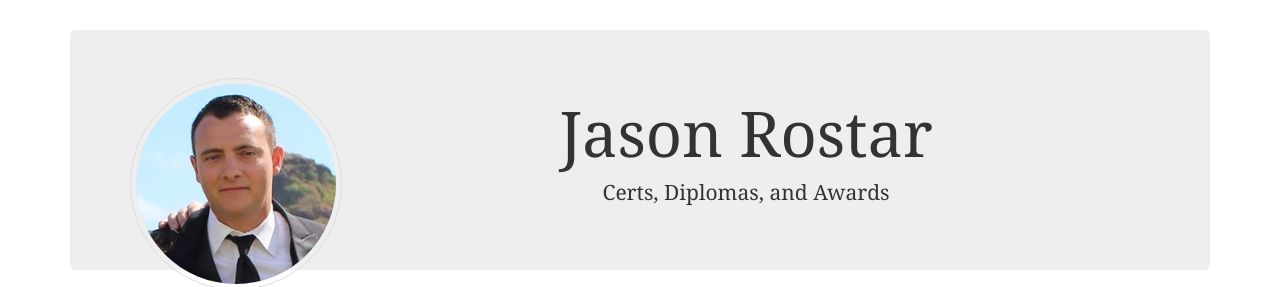
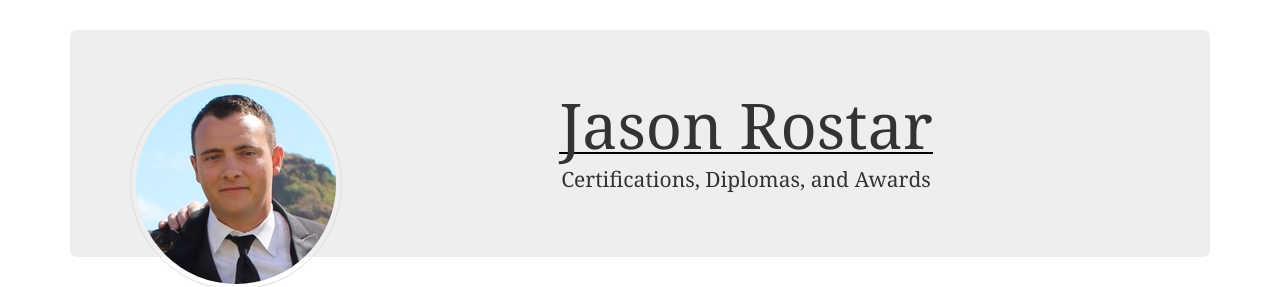
Before and after one commit to JasonRostar/ExtendedResume, a plain HTML site: page index.html in a window 1280 px wide. Shown: the top 287 px of the page. Drawn offline with nearby package versions, Linux system fonts and the light colour scheme.

Commit message:
underline title

```diff
--- a/app.css
+++ b/app.css
@@ -6,6 +6,12 @@ body {
   background: #ecf0f1;
   text-align: center;
   font-family: Georgia, "Times New Roman", Times, serif;
+}
+
+.jumbotron h1 {
+  border-bottom: 2px solid black;
+  display: inline-block;
+  line-height: 0.85;
 }
 
 .google-slides-container {
--- a/index.html
+++ b/index.html
@@ -16,7 +16,7 @@
           <img src="headshot.jpg" alt="headshot" class="v-title-image" />
         </div>
         <h1>Jason Rostar</h1>
-        <p>Certs, Diplomas, and Awards</p>
+        <p>Certifications, Diplomas, and Awards</p>
       </div>
 
       <div class="google-slides-container">
```
